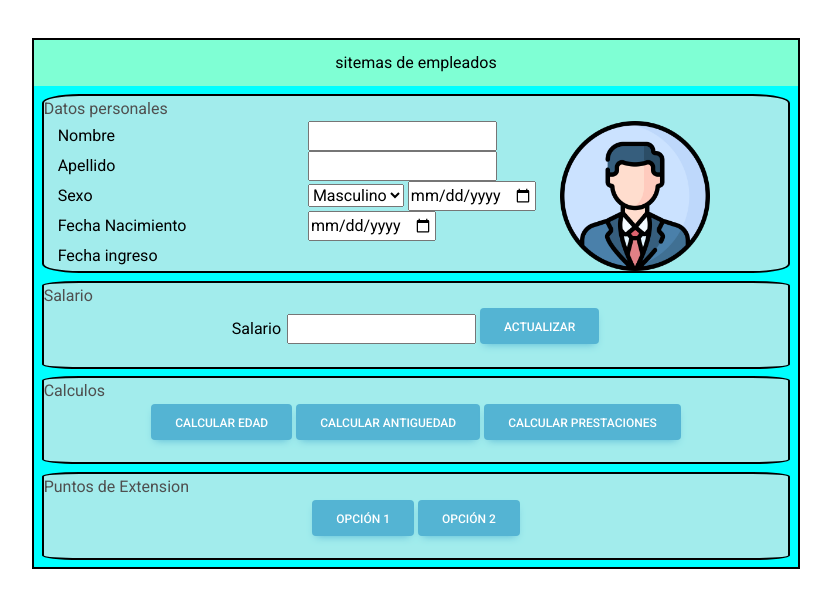
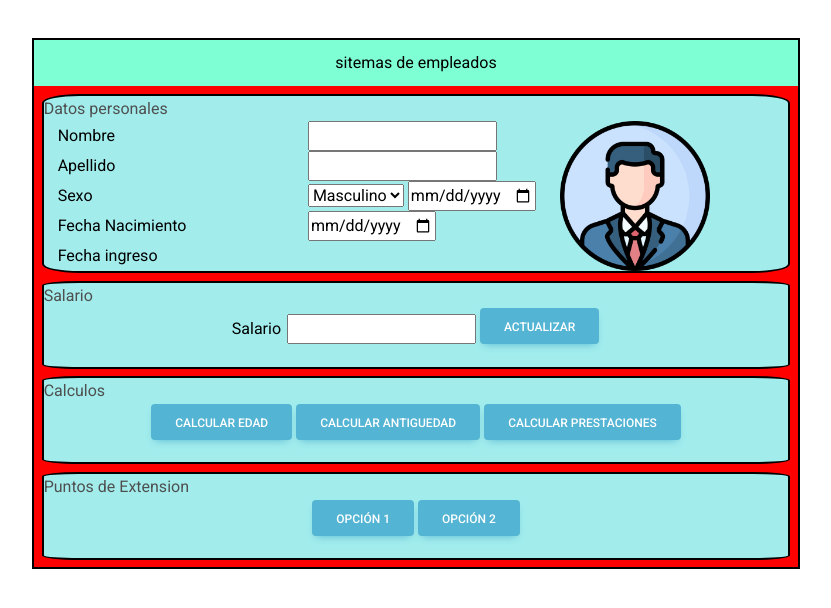
Before and after one commit to danielge149/SistemaParaEmpleados, a website: page index.html in a window 1280 px wide. Shown: the whole page, without its empty margins (224-1055 px from the left). Drawn offline with Linux system fonts and the light colour scheme.

Commit message:
Version 3: Prueba2

```diff
--- a/style.css
+++ b/style.css
@@ -4,7 +4,7 @@
     margin-right: 20%;
     margin-top: 3%;
     border: 2px solid black;
-    background-color: aqua;
+    background-color: rgb(255, 0, 0);
 
 }
 .titulo{
```
